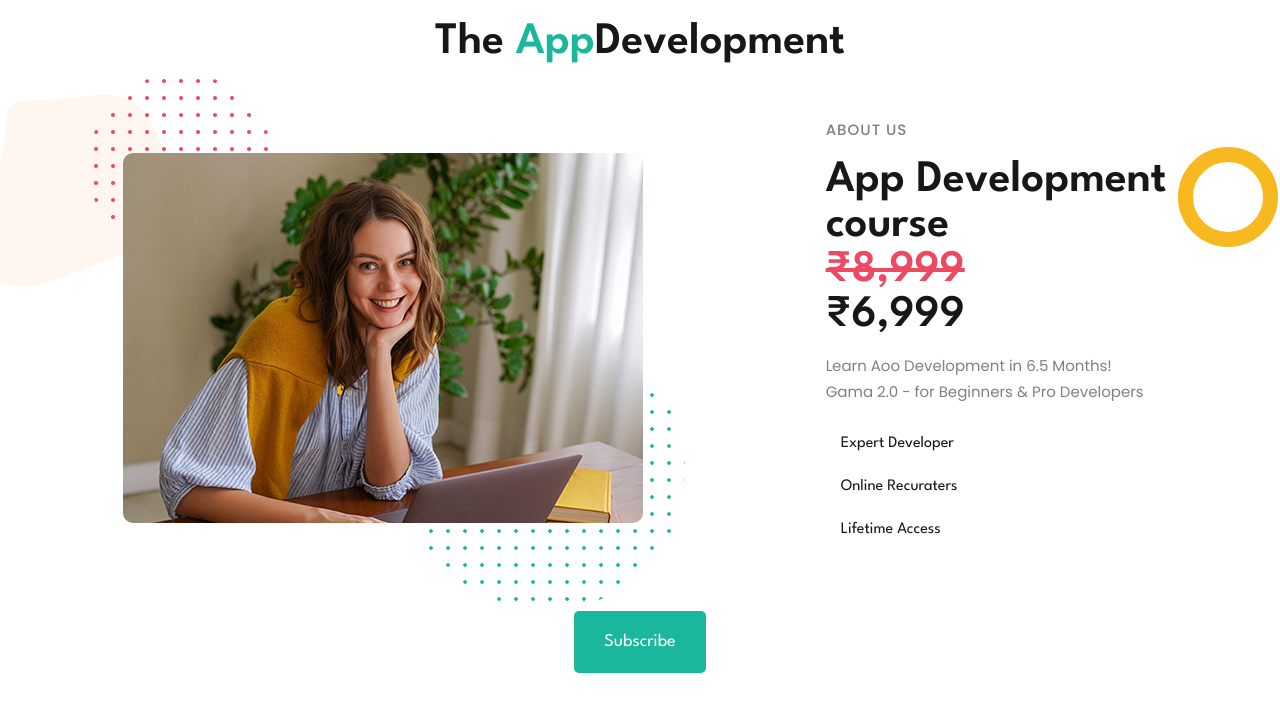
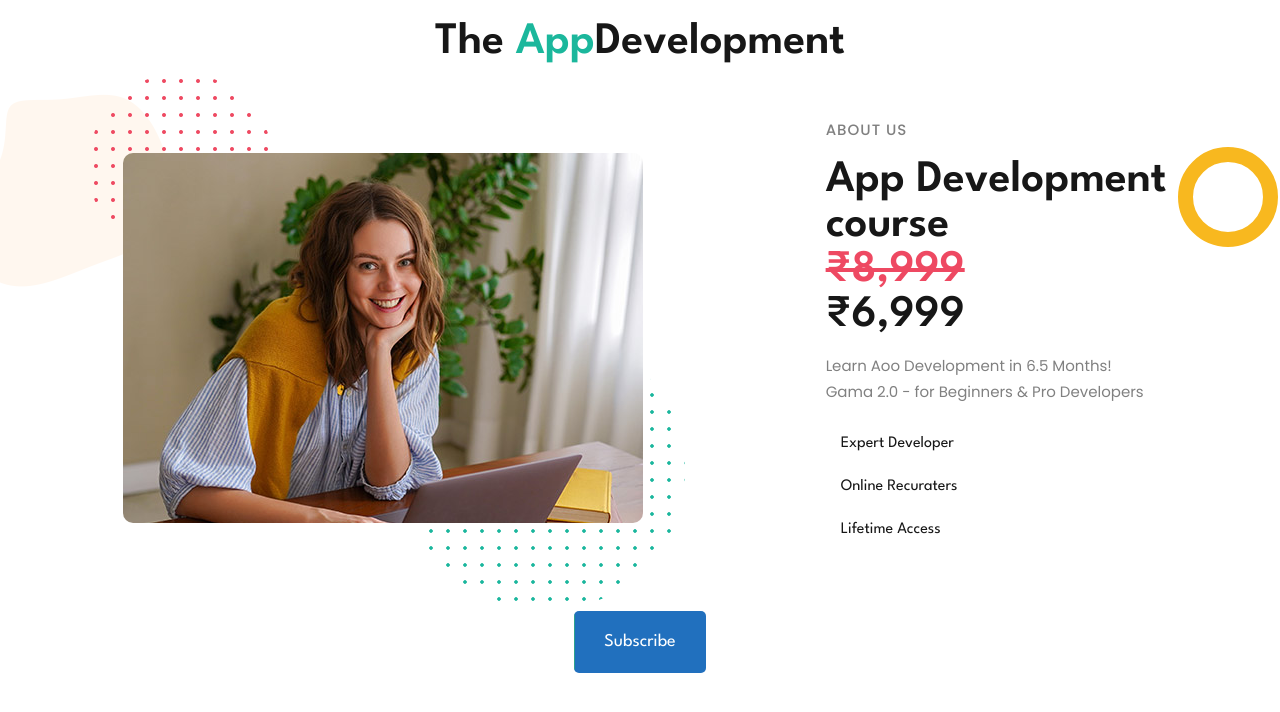
Before and after one commit to Hunkwade/raskbindtech, a plain HTML site: page app.html in a window 1280 px wide. Drawn offline with Linux system fonts and the light colour scheme.

Commit message:
first commit

```diff
--- a/assets/css/style.css
+++ b/assets/css/style.css
@@ -35,14 +35,14 @@
   --white_50: hsla(0, 0%, 100%, 0.5);
   --black_50: hsla(0, 0%, 0%, 0.5);
   --black_30: hsla(0, 0%, 0%, 0.3);
-  --kappel: hsl(170, 75%, 41%);
+  --kappel: #2170BE;
   --white: hsl(0, 0%, 100%);
 
   /**
    * gradient color
    */
 
-  --gradient: linear-gradient(-90deg,hsl(151, 58%, 46%) 0%,hsl(170, 75%, 41%) 100%);
+  --gradient: linear-gradient(-90deg,hsl(151, 58%, 46%) 0%,#2170BE 100%);
 
   /**
    * typography
```
Also changed, not shown: form.html (+1 -1 lines), index.html (+2 -2 lines), assets/images/icon.png, assets/images/kkkk.png, assets/images/llll.png.
